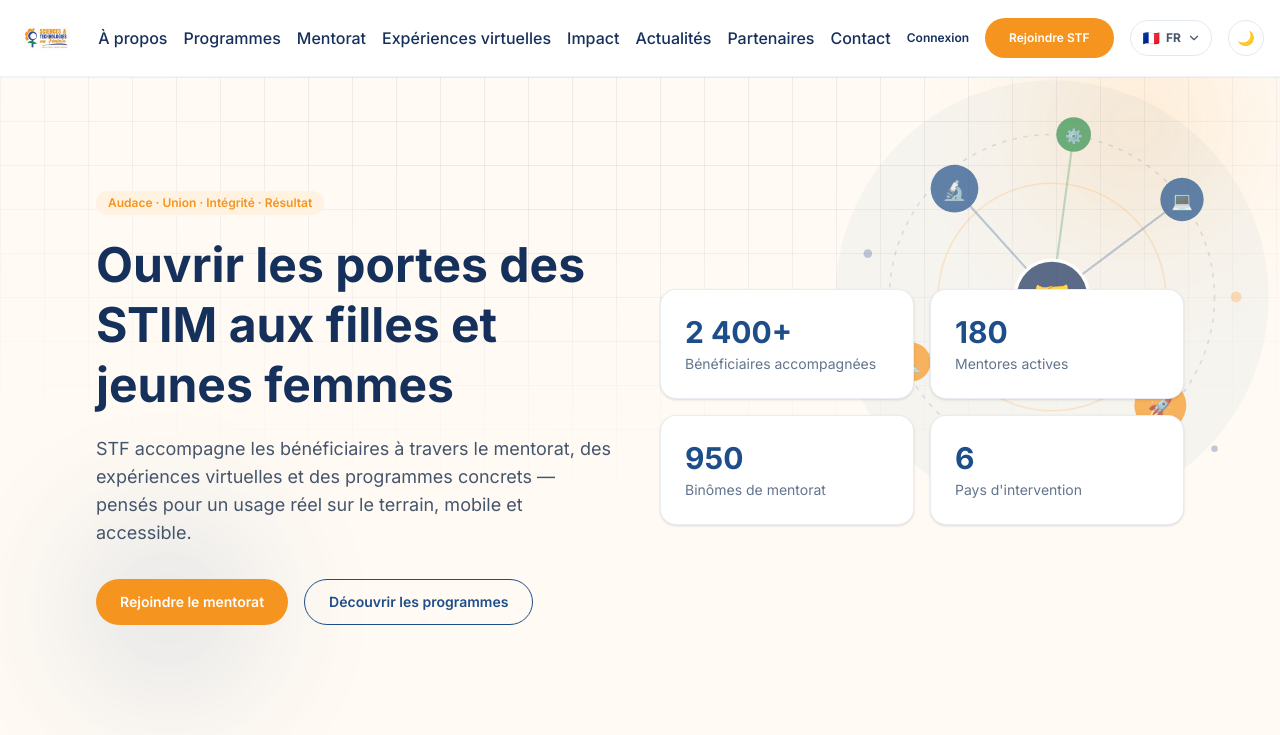
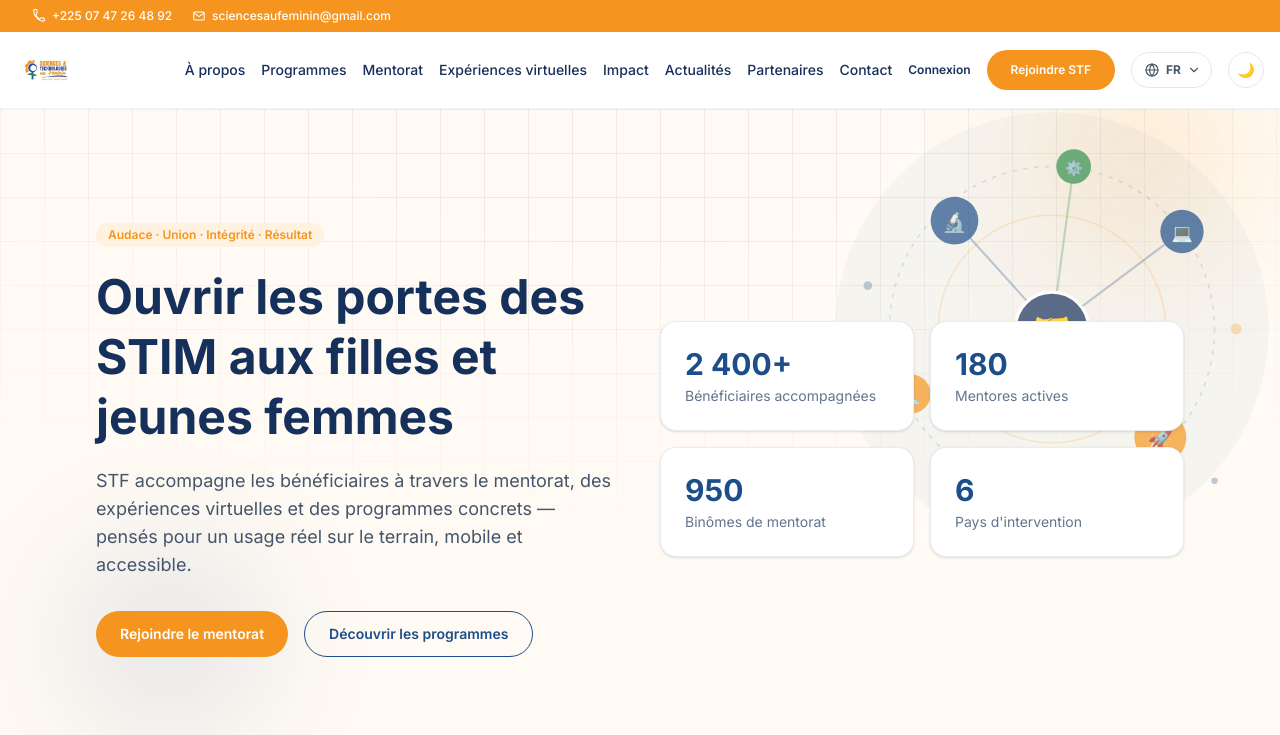
Before and after one commit to Yamoon224/STF, a Next.js app: page / in a window 1280 px wide. Shown: the top 735 px of the page. Built offline with nearby package versions, Linux system fonts and the light colour scheme.

Commit message:
feat: restructure layout by adding TopBar component and adjusting SiteHeader for improved navigation

```diff
--- a/src/app/(public)/layout.tsx
+++ b/src/app/(public)/layout.tsx
@@ -1,3 +1,4 @@
+import { TopBar } from "@/components/layout/TopBar";
 import { SiteHeader } from "@/components/layout/SiteHeader";
 import { SiteFooter } from "@/components/layout/SiteFooter";
 
@@ -8,7 +9,10 @@
 }) {
   return (
     <div className="flex min-h-screen flex-col">
-      <SiteHeader />
+      <div className="sticky top-0 z-40">
+        <TopBar />
+        <SiteHeader />
+      </div>
       <main className="flex-1">{children}</main>
       <SiteFooter />
     </div>
--- a/src/components/layout/SiteHeader.tsx
+++ b/src/components/layout/SiteHeader.tsx
@@ -26,7 +26,7 @@
   const { t } = useLanguage();
 
   return (
-    <header className="sticky top-0 z-40 border-b border-slate-100 bg-white/95 backdrop-blur dark:border-border-default dark:bg-surface/95">
+    <header className="border-b border-slate-100 bg-white/95 backdrop-blur dark:border-border-default dark:bg-surface/95">
       <div className="mx-auto flex max-w-7xl items-center justify-between px-4 py-2">
         <Logo />
 
@@ -36,7 +36,7 @@
               <Link
                 key={link.href}
                 href={link.href}
-                className={`text-md font-medium whitespace-nowrap transition-colors hover:text-stf-orange ${
+                className={`text-sm font-medium whitespace-nowrap transition-colors hover:text-stf-orange ${
                   pathname === link.href ? "text-stf-orange" : "text-stf-navy dark:text-white"
                 }`}
               >
--- /dev/null
+++ b/src/components/layout/TopBar.tsx
@@ -0,0 +1,24 @@
+const PHONE = "+225 07 47 26 48 92";
+const EMAIL = "sciencesaufeminin@gmail.com";
+
+export function TopBar() {
+  return (
+    <div className="bg-stf-orange px-4 py-2 text-xs font-medium text-white sm:px-6 lg:px-8">
+      <div className="mx-auto flex max-w-7xl items-center gap-5">
+        <a href={`tel:${PHONE.replace(/\s+/g, "")}`} className="flex items-center gap-1.5 transition-opacity hover:opacity-80">
+          <svg viewBox="0 0 24 24" className="h-3.5 w-3.5 fill-none stroke-current" strokeWidth="1.8" strokeLinecap="round" strokeLinejoin="round">
+            <path d="M6.6 10.8c1.4 2.8 3.8 5.1 6.6 6.6l2.2-2.2c.3-.3.7-.4 1-.2 1.1.4 2.3.6 3.6.6.6 0 1 .4 1 1V20c0 .6-.4 1-1 1C11.6 21 3 12.4 3 2c0-.6.4-1 1-1h3.4c.6 0 1 .4 1 1 0 1.3.2 2.5.6 3.6.1.4 0 .8-.2 1L6.6 10.8Z" />
+          </svg>
+          {PHONE}
+        </a>
+        <a href={`mailto:${EMAIL}`} className="flex items-center gap-1.5 transition-opacity hover:opacity-80">
+          <svg viewBox="0 0 24 24" className="h-3.5 w-3.5 fill-none stroke-current" strokeWidth="1.8" strokeLinecap="round" strokeLinejoin="round">
+            <rect x="3" y="5" width="18" height="14" rx="2" />
+            <path d="m4 7 8 6 8-6" />
+          </svg>
+          {EMAIL}
+        </a>
+      </div>
+    </div>
+  );
+}
--- a/src/components/ui/LanguageToggle.tsx
+++ b/src/components/ui/LanguageToggle.tsx
@@ -4,9 +4,9 @@
 import { useLanguage } from "@/lib/i18n/LanguageProvider";
 import type { Locale } from "@/lib/i18n/dictionaries";
 
-const options: { value: Locale; label: string; name: string; flag: string }[] = [
-  { value: "fr", label: "FR", name: "Français", flag: "🇫🇷" },
-  { value: "en", label: "US", name: "English", flag: "🇺🇸" },
+const options: { value: Locale; label: string; name: string }[] = [
+  { value: "fr", label: "FR", name: "Français" },
+  { value: "en", label: "US", name: "English" },
 ];
 
 export function LanguageToggle({ className = "" }: { className?: string }) {
@@ -50,9 +50,16 @@
             : "border-slate-200 text-slate-600 hover:border-stf-orange hover:text-stf-orange dark:border-border-default dark:text-slate-300"
         }`}
       >
-        <span aria-hidden className="text-sm leading-none">
-          {current.flag}
-        </span>
+        <svg
+          viewBox="0 0 24 24"
+          className="h-4 w-4 fill-none stroke-current"
+          strokeWidth="1.8"
+          strokeLinecap="round"
+          strokeLinejoin="round"
+        >
+          <circle cx="12" cy="12" r="9" />
+          <path d="M3 12h18M12 3c2.4 2.5 3.7 5.6 3.7 9s-1.3 6.5-3.7 9c-2.4-2.5-3.7-5.6-3.7-9S9.6 5.5 12 3Z" />
+        </svg>
         <span>{current.label}</span>
         <svg
           viewBox="0 0 24 24"
@@ -89,7 +96,16 @@
                     : "text-slate-600 hover:bg-slate-50 dark:text-slate-300 dark:hover:bg-white/5"
                 }`}
               >
-                <span aria-hidden>{option.flag}</span>
+                <span
+                  aria-hidden
+                  className={`flex h-5 w-7 shrink-0 items-center justify-center rounded-md text-[10px] font-bold ${
+                    selected
+                      ? "bg-stf-orange/15 text-stf-orange"
+                      : "bg-slate-100 text-slate-500 dark:bg-white/10 dark:text-slate-400"
+                  }`}
+                >
+                  {option.label}
+                </span>
                 {option.name}
                 {selected ? (
                   <svg
```
